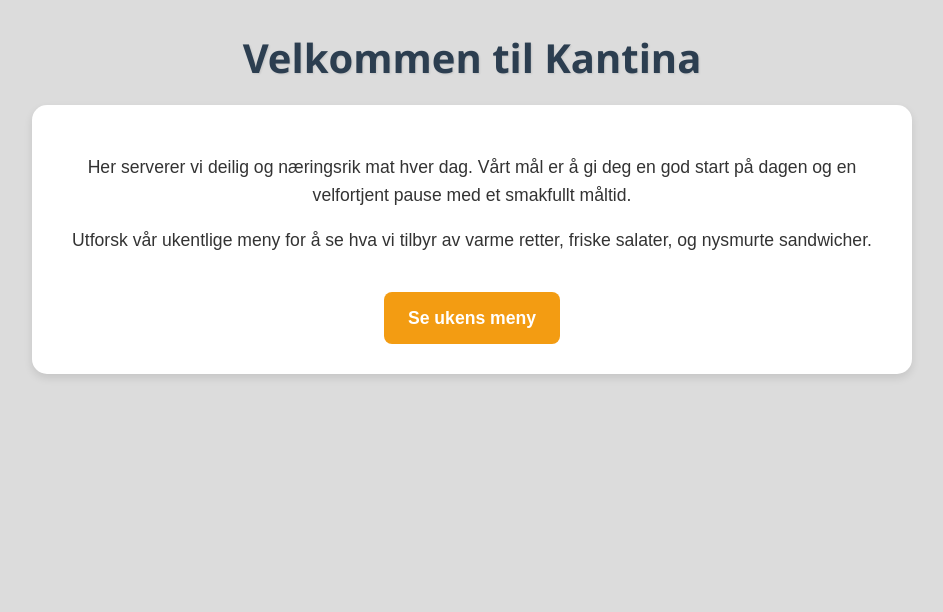
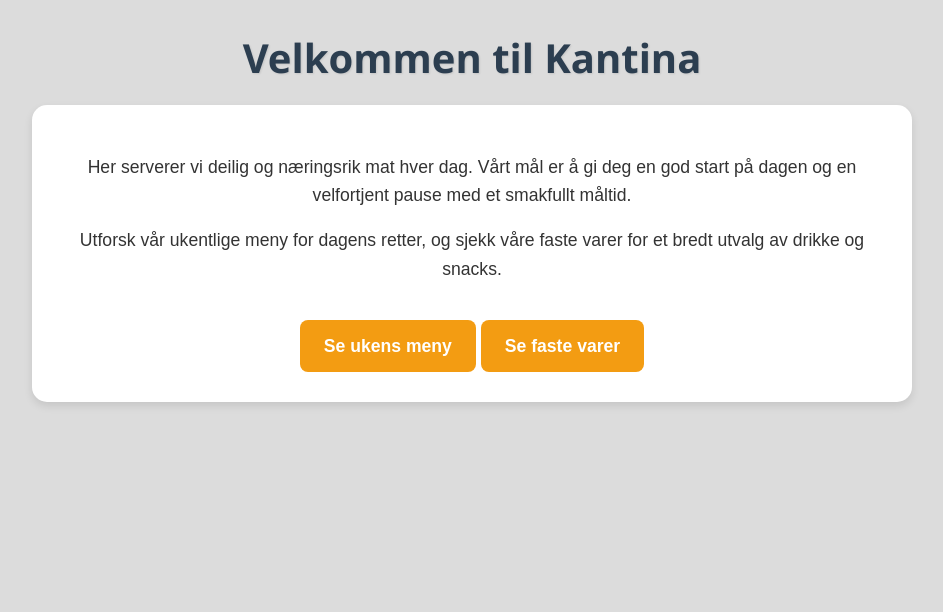
Before and after one commit to audun-web/Kantine, a Flask app: page / in a window 1280 px wide. Shown: the part 60-672 px from the top of the page, without its empty margins (168-1111 px from the left). Run offline with Flask 3, Linux system fonts and the light colour scheme.

Commit message:
endret infoen på hovedsiden til de matrettene jeg har valgt, og la til en til knapp som kan ta deg til de 2 forskjellige matrett sidene

```diff
--- a/templates/index.html
+++ b/templates/index.html
@@ -5,7 +5,10 @@
 
 <div class="welcome-container">
     <p>Her serverer vi deilig og næringsrik mat hver dag. Vårt mål er å gi deg en god start på dagen og en velfortjent pause med et smakfullt måltid.</p>
-    <p>Utforsk vår ukentlige meny for å se hva vi tilbyr av varme retter, friske salater, og nysmurte sandwicher.</p>
-    <a href="/meny" class="cta-button">Se ukens meny</a>
+    <p>Utforsk vår ukentlige meny for dagens retter, og sjekk våre faste varer for et bredt utvalg av drikke og snacks.</p>
+    <div class="button-group">
+        <a href="/meny" class="cta-button">Se ukens meny</a>
+        <a href="/varer" class="cta-button">Se faste varer</a>
+    </div>
 </div>
 {% endblock %}
```
